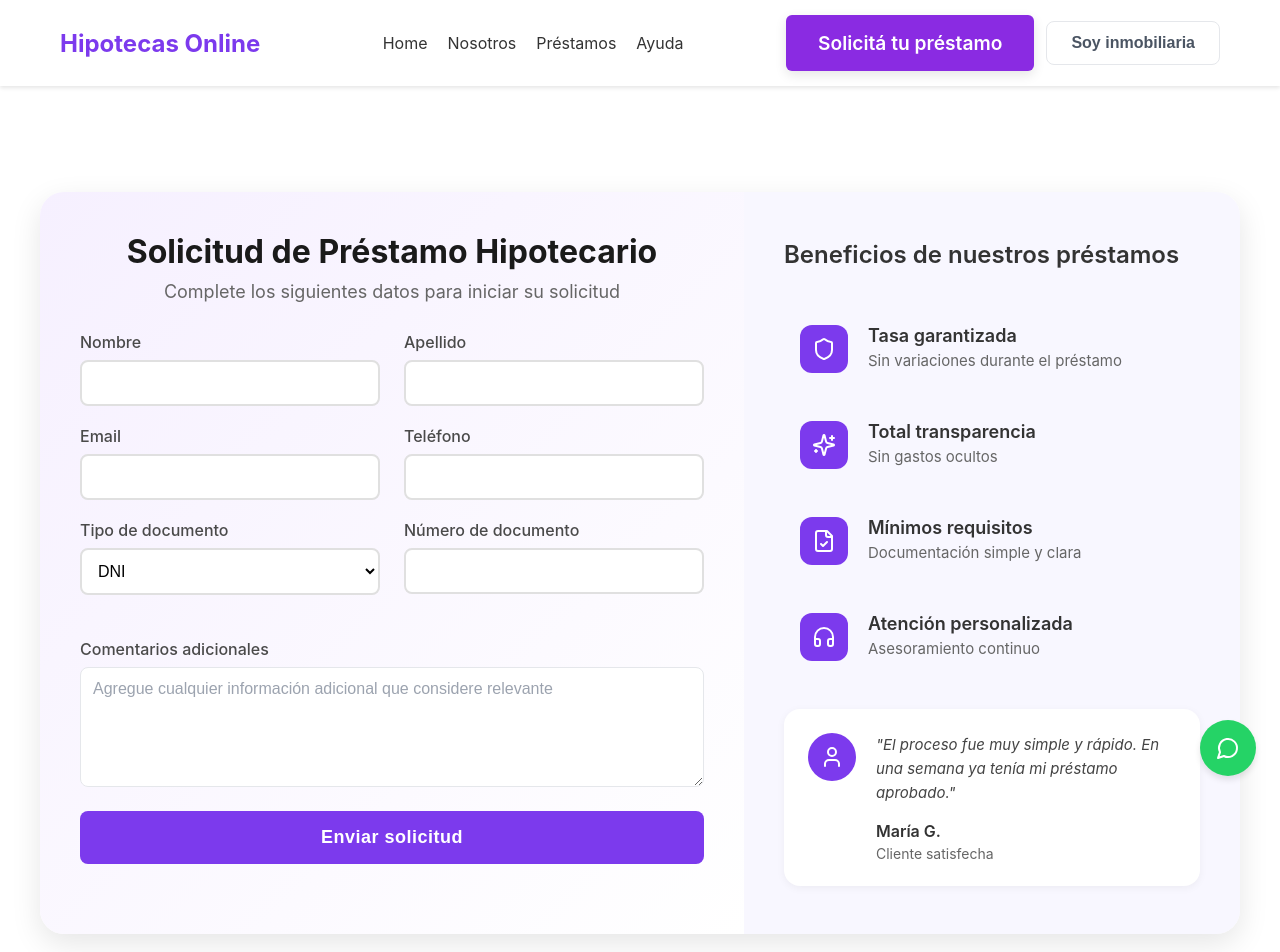
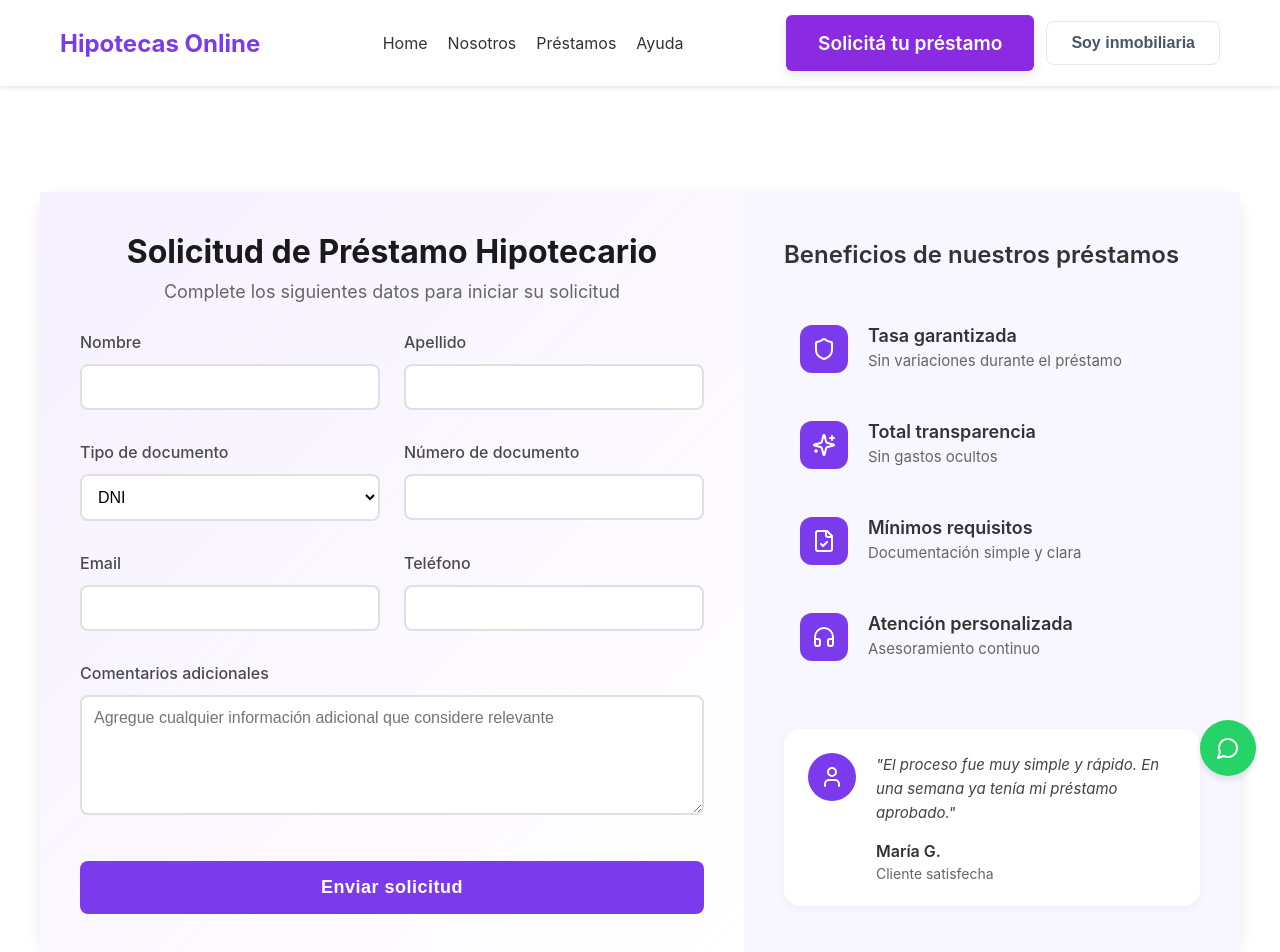
Before and after one commit to kevincosman/hipoteca, a React (Create React App) app: page /formulario in a window 1280 px wide. Shown: the top 952 px of the page. Built offline with nearby package versions, Linux system fonts and the light colour scheme.

Commit message:
ajustes form

```diff
--- a/src/components/applicationForm.jsx
+++ b/src/components/applicationForm.jsx
@@ -15,10 +15,10 @@ const ApplicationForm = () => {
   const [formData, setFormData] = useState({
     firstName: '',
     lastName: '',
+    documentType: 'dni',
+    documentNumber: '',
     email: '',
     phone: '',
-    documentType: 'dni',
-    documentNumber: '',
     comments: ''
   });
 
@@ -75,8 +75,9 @@ const ApplicationForm = () => {
         <p className="appFormSubtitle">Complete los siguientes datos para iniciar su solicitud</p>
 
         <form onSubmit={handleSubmit} className="appFormGrid">
-          <div className="appFormCol">
-            <div className="appFormGroup">
+          {/* Primera fila: Nombre y Apellido */}
+          <div className="appFormRow">
+            <div className="appFormFieldGroup">
               <label>Nombre</label>
               <input
                 type="text"
@@ -86,17 +87,22 @@ const ApplicationForm = () => {
                 required
               />
             </div>
-            <div className="appFormGroup">
-              <label>Email</label>
+
+            <div className="appFormFieldGroup">
+              <label>Apellido</label>
               <input
-                type="email"
-                name="email"
-                value={formData.email}
+                type="text"
+                name="lastName"
+                value={formData.lastName}
                 onChange={handleChange}
                 required
               />
             </div>
-            <div className="appFormGroup">
+          </div>
+
+          {/* Segunda fila: Tipo de documento y Número de documento */}
+          <div className="appFormRow">
+            <div className="appFormFieldGroup">
               <label>Tipo de documento</label>
               <select
                 name="documentType"
@@ -108,30 +114,8 @@ const ApplicationForm = () => {
                 <option value="passport">Pasaporte</option>
               </select>
             </div>
-          </div>
 
-          <div className="appFormCol">
-            <div className="appFormGroup">
-              <label>Apellido</label>
-              <input
-                type="text"
-                name="lastName"
-                value={formData.lastName}
-                onChange={handleChange}
-                required
-              />
-            </div>
-            <div className="appFormGroup">
-              <label>Teléfono</label>
-              <input
-                type="tel"
-                name="phone"
-                value={formData.phone}
-                onChange={handleChange}
-                required
-              />
-            </div>
-            <div className="appFormGroup">
+            <div className="appFormFieldGroup">
               <label>Número de documento</label>
               <input
                 type="text"
@@ -143,18 +127,47 @@ const ApplicationForm = () => {
             </div>
           </div>
 
-          <div className="appFormFullWidth">
-            <div className="appFormGroup">
+          {/* Tercera fila: Email y Teléfono */}
+          <div className="appFormRow">
+            <div className="appFormFieldGroup">
+              <label>Email</label>
+              <input
+                type="email"
+                name="email"
+                value={formData.email}
+                onChange={handleChange}
+                required
+              />
+            </div>
+
+            <div className="appFormFieldGroup">
+              <label>Teléfono</label>
+              <input
+                type="tel"
+                name="phone"
+                value={formData.phone}
+                onChange={handleChange}
+                required
+              />
+            </div>
+          </div>
+
+          {/* Cuarta fila: Comentarios adicionales */}
+          <div className="appFormRow">
+            <div className="appFormCommentGroup">
               <label>Comentarios adicionales</label>
               <textarea
                 name="comments"
                 value={formData.comments}
                 onChange={handleChange}
-                rows="4"
+                rows="5"
                 placeholder="Agregue cualquier información adicional que considere relevante"
               />
             </div>
+          </div>
 
+          {/* Botón separado en una fila propia */}
+          <div className="appFormRow">
             <button
               type="submit"
               className="appFormSubmit"
@@ -171,16 +184,6 @@ const ApplicationForm = () => {
           <h2>Beneficios de nuestros préstamos</h2>
 
           <div className="appFormBenefits">
-            {/*<div className="appFormBenefit">
-              <div className="appFormBenefitIcon">
-                <Clock size={24} />
-              </div>
-              <div className="appFormBenefitText">
-                <h3>Respuesta rápida</h3>
-                <p>Evaluación en 24-48hs</p>
-              </div>
-            </div>*/}
-
             <div className="appFormBenefit">
               <div className="appFormBenefitIcon">
                 <Shield size={24} />
--- a/src/styles/applicationForm.css
+++ b/src/styles/applicationForm.css
@@ -1,15 +1,23 @@
 .appFormContainer {
-  max-width: 1200px;
+  max-width: 600px;
   margin: 100px auto;
   display: flex;
+  flex-direction: column;
   background-color: #fff;
-  border-radius: 24px;
-  box-shadow: 0 10px 30px rgba(0, 0, 0, 0.1);
-  overflow: hidden;
+  border-radius: 20px;
+  box-shadow: 0 4px 15px rgba(0, 0, 0, 0.1);
   opacity: 0;
   transform: translateY(20px);
   transition: opacity 0.5s ease, transform 0.5s ease;
   margin-top: 12rem;
+}
+
+@media (min-width: 992px) {
+  .appFormContainer {
+    max-width: 1200px;
+    flex-direction: row;
+    border-radius: 24px;
+  }
 }
 
 .appFormVisible {
@@ -17,49 +25,94 @@
   transform: translateY(0);
 }
 
-/* Estilos del formulario - mantenidos del original */
+/* Estilos del formulario */
 .appFormContent {
   flex: 3;
-  padding: 40px;
+  padding: 30px;
   background: linear-gradient(135deg, #f6f0ff 0%, #ffffff 100%);
 }
 
+@media (min-width: 992px) {
+  .appFormContent {
+    padding: 40px;
+  }
+}
+
 .appFormTitle {
-  font-size: 32px;
+  font-size: 28px;
   color: #1a1a1a;
   margin-bottom: 10px;
   text-align: center;
   font-weight: bold;
 }
 
+@media (min-width: 992px) {
+  .appFormTitle {
+    font-size: 32px;
+  }
+}
+
 .appFormSubtitle {
-  font-size: 18px;
+  font-size: 16px;
   color: #666;
   margin-bottom: 30px;
   text-align: center;
 }
 
+@media (min-width: 992px) {
+  .appFormSubtitle {
+    font-size: 18px;
+  }
+}
+
 .appFormGrid {
-  display: grid;
-  grid-template-columns: 1fr 1fr;
+  display: flex;
+  flex-direction: column;
   gap: 24px;
 }
 
-.appFormGroup {
-  margin-bottom: 20px;
+/* Estilos para la vista móvil (por defecto) */
+.appFormRow {
+  display: flex;
+  flex-direction: column;
+  gap: 20px;
+  width: 100%;
 }
 
-.appFormGroup label {
+/* Estilos para escritorio: organizar en filas horizontales con dos columnas */
+@media (min-width: 768px) {
+  .appFormRow {
+    flex-direction: row;
+    gap: 24px;
+  }
+
+  .appFormFieldGroup {
+    flex: 1;
+    margin-bottom: 0;
+  }
+
+  .appFormCommentGroup {
+    width: 100%;
+  }
+}
+
+.appFormFieldGroup,
+.appFormCommentGroup {
+  margin-bottom: 8px;
+}
+
+.appFormFieldGroup label,
+.appFormCommentGroup label {
   display: block;
   font-size: 16px;
   color: #4a4a4a;
-  margin-bottom: 8px;
+  margin-bottom: 12px;
   font-weight: 500;
 }
 
-.appFormGroup input,
-.appFormGroup select,
-.appFormGroup textarea {
+.appFormFieldGroup input,
+.appFormFieldGroup select,
+.appFormCommentGroup textarea {
   width: 100%;
   padding: 12px;
   border: 2px solid #e0e0e0;
@@ -69,45 +122,18 @@
   background-color: white;
 }
 
-.appFormGroup input:focus,
-.appFormGroup select:focus,
-.appFormGroup textarea:focus {
+.appFormFieldGroup input:focus,
+.appFormFieldGroup select:focus,
+.appFormCommentGroup textarea:focus {
   border-color: #7c3aed;
   box-shadow: 0 0 0 3px rgba(124, 58, 237, 0.1);
   outline: none;
 }
 
-.appFormGroup textarea {
+.appFormCommentGroup textarea {
   resize: vertical;
   min-height: 120px;
-}
-
-.appFormGroup textarea {
-  width: 100%;
-  padding: 12px;
-  border: 1px solid #e5e7eb;
-  border-radius: 8px;
-  resize: vertical;
-  font-family: 'Arial', sans-serif; /* Cambiado a Arial */
-  font-size: 16px;
-  color: #333;
-  transition: border-color 0.3s ease;
-}
-
-.appFormGroup textarea::placeholder {
   font-family: 'Arial', sans-serif;
-  color: #9ca3af;
-  font-size: 16px;
-}
-
-.appFormGroup textarea:focus {
-  outline: none;
-  border-color: #7c3aed;
-  box-shadow: 0 0 0 2px rgba(124, 58, 237, 0.1);
-}
-
-.appFormFullWidth {
-  grid-column: span 2;
 }
 
 .appFormSubmit {
@@ -136,12 +162,46 @@
   transform: none;
 }
 
-/* Sidebar Styles - Mejorados */
+.appFormSubmit {
+  width: 100%;
+  padding: 16px;
+  background-color: #7c3aed;
+  color: white;
+  border: none;
+  border-radius: 8px;
+  font-size: 18px;
+  font-weight: 600;
+  cursor: pointer;
+  transition: all 0.3s ease;
+  letter-spacing: 0.5px;
+  margin-top: 10px;
+}
+
+.appFormSubmit:hover {
+  background-color: #6d28d9;
+  transform: translateY(-2px);
+  box-shadow: 0 4px 12px rgba(124, 58, 237, 0.2);
+}
+
+.appFormSubmit:disabled {
+  background-color: #9ca3af;
+  cursor: not-allowed;
+  transform: none;
+}
+
+/* Sidebar Styles */
 .appFormSidebar {
-  flex: 2;
-  padding: 48px 40px;
-  background-color: #f8f7ff;
-  position: relative;
+  display: none;
+}
+
+@media (min-width: 992px) {
+  .appFormSidebar {
+    display: block;
+    flex: 2;
+    padding: 48px 40px;
+    background-color: #f8f7ff;
+    position: relative;
+  }
 }
 
 .appFormSidebarContent {
@@ -253,43 +313,40 @@
   font-size: 14px;
 }
 
-@media (max-width: 992px) {
-  .appFormContainer {
-    flex-direction: column;
-    margin: 20px;
-    border-radius: 16px;
-    margin-top: 12rem;
-  }
-
-  .appFormGrid {
-    grid-template-columns: 1fr;
-  }
-
-  .appFormFullWidth {
-    grid-column: span 1;
-  }
-
-  .appFormContent,
-  .appFormSidebar {
-    padding: 30px;
-  }
-
-  .appFormBenefits {
-    gap: 24px;
-    margin-bottom: 32px;
-  }
-
-  .appFormBenefit {
-    padding: 12px;
-  }
-
-  .appFormSidebar {
-    background-color: #f8f7ff;
-  }
-}
-
+/* Ajustes específicos para móvil */
 @media (max-width: 600px) {
   .appFormContainer {
     margin-top: 7rem;
+    margin-left: 10px;
+    margin-right: 10px;
+  }
+
+  .appFormContent {
+    padding: 20px;
+  }
+
+  .appFormTitle {
+    font-size: 24px;
+  }
+
+  .appFormSubtitle {
+    font-size: 14px;
+    margin-bottom: 20px;
+  }
+
+  .appFormGroup label {
+    font-size: 14px;
+  }
+
+  .appFormGroup input,
+  .appFormGroup select,
+  .appFormGroup textarea {
+    padding: 10px;
+    font-size: 14px;
+  }
+
+  .appFormSubmit {
+    padding: 14px;
+    font-size: 16px;
   }
 }
--- a/src/styles/header.css
+++ b/src/styles/header.css
@@ -110,7 +110,7 @@
   transition: all 0.3s linear;
 }
 
-@media (max-width: 768px) {
+@media (max-width: 1000px) {
   .nav-menu {
     position: absolute;
     top: 100%;
```
